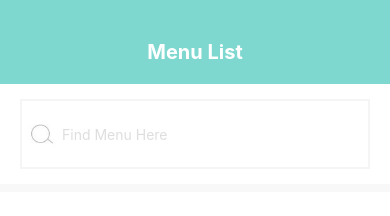
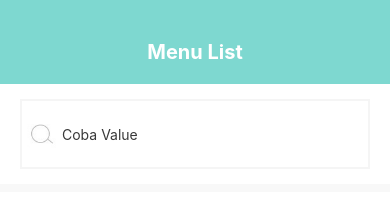
Before and after one commit to taogilaaa/simple-pos-react-native, a React Native app: screen / in a window 390 px wide. Shown: the top 216 px of the page. Built offline with nearby package versions, Linux system fonts and the light colour scheme.

Commit message:
Implement real text value handler on SearchBar

```diff
--- a/src/coreUI/SearchBar.js
+++ b/src/coreUI/SearchBar.js
@@ -9,18 +9,26 @@ type Props = {
   textValue: string,
   style?: StyleSheetTypes,
   icon?: number,
+  onChangeText?: (text: string) => void,
 };
 
 class SearchBar extends Component<Props, State> {
   render() {
-    let {placeholder, style, icon} = this.props;
+    let {placeholder, style, icon, textValue, onChangeText} = this.props;
     return (
       <View style={[localStyle.flex, localStyle.textInput]}>
         <Image style={localStyle.icon} source={icon ? icon : searchIcon} />
         <TextInput
           placeholder={placeholder}
-          style={[localStyle.flex, localStyle.textInputPlaceholder, style]}
+          value={textValue}
+          style={[
+            localStyle.flex,
+            localStyle.paddingTextInput,
+            textValue ? localStyle.colorBlack : localStyle.colorGray,
+            style,
+          ]}
           underlineColorAndroid="transparent"
+          onChangeText={onChangeText}
         />
       </View>
     );
@@ -31,9 +39,14 @@ const localStyle = StyleSheet.create({
   flex: {
     flex: 1,
   },
-  textInputPlaceholder: {
+  paddingTextInput: {
     paddingLeft: 5,
+  },
+  colorGray: {
     color: '#DEDEDE',
+  },
+  colorBlack: {
+    color: '#393939',
   },
   textInput: {
     borderWidth: 2,
```
